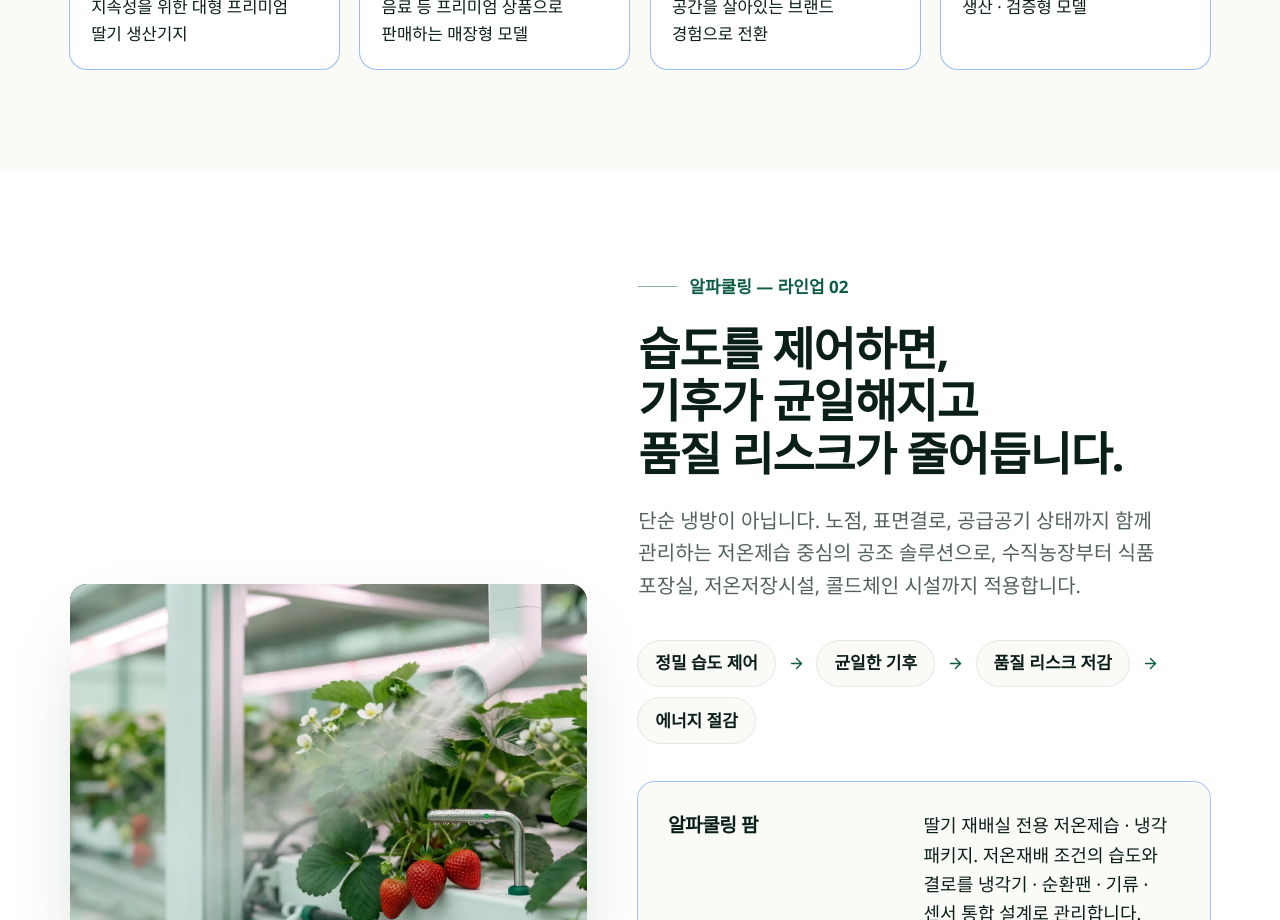
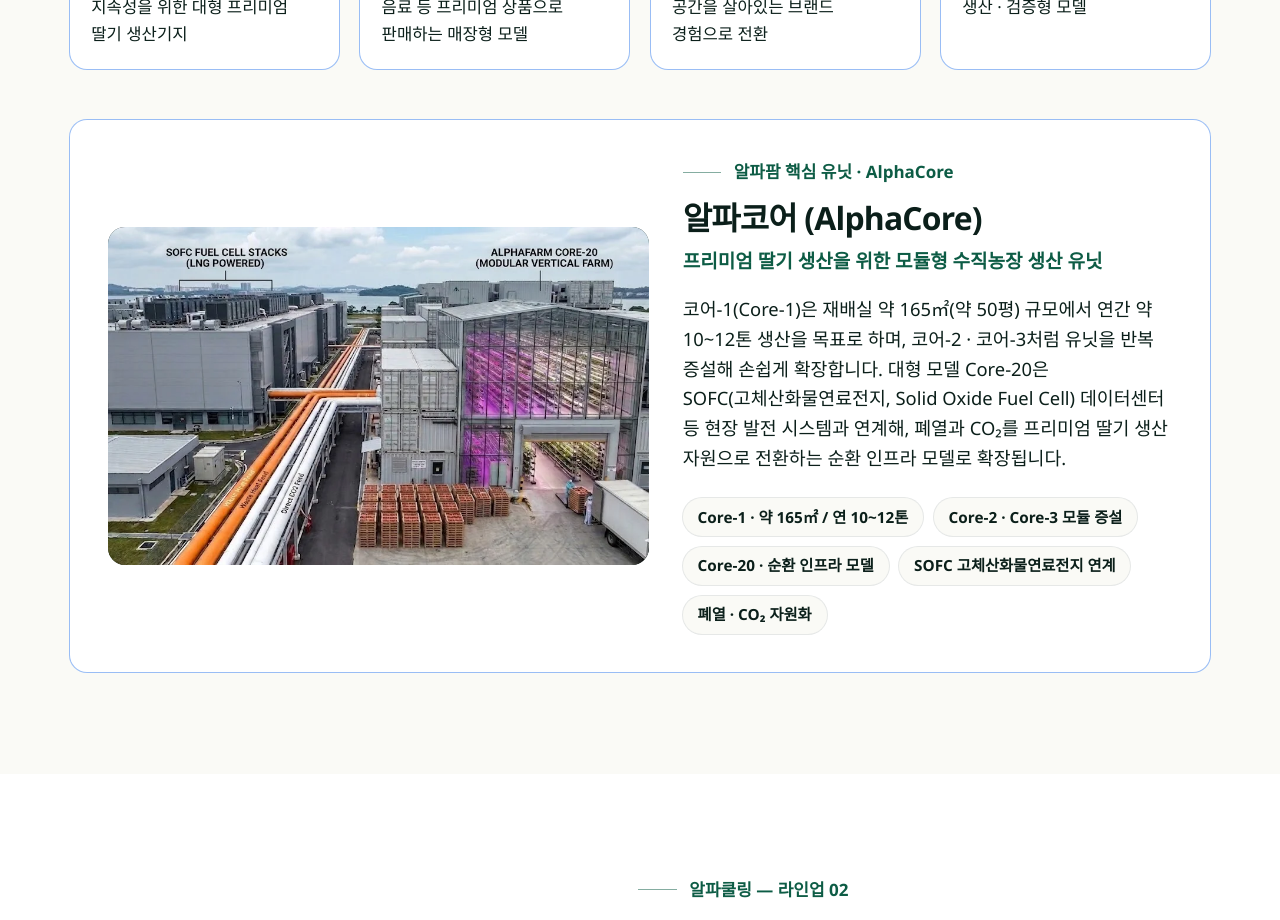
Before and after one commit to Ceselprimus/Ceselprimus, a Next.js app: page / in a window 1280 px wide. Shown: the part 4560-5480 px from the top of the page. Built offline with nearby package versions, Linux system fonts and the light colour scheme; a web font is replaced by a local one.

Commit message:
알파코어 설명문(국·영) 홈페이지 반영

```diff
--- a/app/HomePage.tsx
+++ b/app/HomePage.tsx
@@ -442,6 +442,37 @@
         </Reveal>
         <Reveal delay={160}>
           <FarmModels models={alphafarm.models} />
+        </Reveal>
+        <Reveal delay={200}>
+          <div className="mt-10 grid gap-8 rounded-2xl bg-white p-6 ring-1 ring-ink/8 md:mt-12 md:p-9 lg:grid-cols-[1.05fr_0.95fr] lg:items-center">
+            <figure className="relative overflow-hidden rounded-2xl bg-ink">
+              <div className="relative aspect-[16/10]">
+                <Image
+                  src={alphafarm.core.image}
+                  alt={alphafarm.core.imageAlt}
+                  fill
+                  sizes="(min-width: 1024px) 48vw, 92vw"
+                  className="object-cover"
+                />
+              </div>
+            </figure>
+            <div>
+              <Eyebrow>{alphafarm.core.eyebrow}</Eyebrow>
+              <p className="mt-3 text-2xl font-bold tracking-tight text-ink md:text-3xl">{alphafarm.core.name}</p>
+              <p className="mt-2 text-[1.05rem] font-semibold text-forest md:text-[1.12rem]">{alphafarm.core.lead}</p>
+              <p className="mt-4 text-[1.02rem] leading-relaxed text-ink/72 md:text-[1.08rem]">{alphafarm.core.body}</p>
+              <div className="mt-6 flex flex-wrap gap-2.5">
+                {alphafarm.core.tags.map((tag) => (
+                  <span
+                    key={tag}
+                    className="rounded-full bg-paper px-3.5 py-1.5 text-[0.9rem] font-semibold text-ink ring-1 ring-ink/10"
+                  >
+                    {tag}
+                  </span>
+                ))}
+              </div>
+            </div>
+          </div>
         </Reveal>
       </Container>
     </section>
--- a/app/components/SiteHeader.tsx
+++ b/app/components/SiteHeader.tsx
@@ -45,7 +45,7 @@
         }`}
       >
         <div className="mx-auto flex h-[68px] w-[min(1140px,92vw)] items-center justify-between md:h-[78px]">
-          <a href="#top" aria-label={nav.homeAria} onClick={() => setOpen(false)}>
+          <a href="/" aria-label={nav.homeAria} onClick={() => setOpen(false)}>
             <Image
               src={dark ? "/media/cesel-logo-ci-white-transparent.png" : "/media/cesel-logo-ci-transparent.png"}
               alt={nav.homeAria}
--- a/app/home-content.ts
+++ b/app/home-content.ts
@@ -76,6 +76,15 @@
     imageAlt: string;
     captionTitle: string;
     captionBody: string;
+    core: {
+      eyebrow: string;
+      name: string;
+      lead: string;
+      body: string;
+      tags: string[];
+      image: string;
+      imageAlt: string;
+    };
   };
   cooling: {
     eyebrow: string;
@@ -247,12 +256,12 @@
   },
   nav: {
     items: [
-      { href: "#lineup", label: "라인업" },
-      { href: "#alphafarm", label: "알파팜" },
-      { href: "#cases", label: "구축 사례" },
-      { href: "#news", label: "소식" },
+      { href: "/#lineup", label: "라인업" },
+      { href: "/#alphafarm", label: "알파팜" },
+      { href: "/#cases", label: "구축 사례" },
+      { href: "/#news", label: "소식" },
       { href: "/insights", label: "인사이트" },
-      { href: "#contact", label: "연락처" }
+      { href: "/#contact", label: "연락처" }
     ],
     inquiry: "사업개발 문의",
     langSwitch: { href: "/en", label: "EN" },
@@ -380,7 +389,23 @@
     ],
     imageAlt: "알파팜 도심형 딸기수직농장 운영 사례",
     captionTitle: "생산 현장과 운영 시스템을 함께 설계합니다",
-    captionBody: "재배 공간, 품질관리, 리테일 접점, 현지 사업화까지 하나의 흐름으로."
+    captionBody: "재배 공간, 품질관리, 리테일 접점, 현지 사업화까지 하나의 흐름으로.",
+    core: {
+      eyebrow: "알파팜 핵심 유닛 · AlphaCore",
+      name: "알파코어 (AlphaCore)",
+      lead: "프리미엄 딸기 생산을 위한 모듈형 수직농장 생산 유닛",
+      body:
+        "코어-1(Core-1)은 재배실 약 165㎡(약 50평) 규모에서 연간 약 10~12톤 생산을 목표로 하며, 코어-2 · 코어-3처럼 유닛을 반복 증설해 손쉽게 확장합니다. 대형 모델 Core-20은 SOFC(고체산화물연료전지, Solid Oxide Fuel Cell) 데이터센터 등 현장 발전 시스템과 연계해, 폐열과 CO₂를 프리미엄 딸기 생산 자원으로 전환하는 순환 인프라 모델로 확장됩니다.",
+      tags: [
+        "Core-1 · 약 165㎡ / 연 10~12톤",
+        "Core-2 · Core-3 모듈 증설",
+        "Core-20 · 순환 인프라 모델",
+        "SOFC 고체산화물연료전지 연계",
+        "폐열 · CO₂ 자원화"
+      ],
+      image: "/media/concepts/alphacore-concept-2.webp",
+      imageAlt: "알파코어 모듈형 딸기 수직농장과 SOFC 고체산화물연료전지 데이터센터 순환 인프라 조감도"
+    }
   },
   cooling: {
     eyebrow: "알파쿨링 — 라인업 02",
@@ -600,13 +625,13 @@
   footer: {
     brandDesc: "수직농장에서 콜드체인까지, 식품 인프라를 플랫폼으로.",
     navLinks: [
-      { href: "#lineup", label: "라인업" },
-      { href: "#alphafarm", label: "알파팜" },
-      { href: "#cases", label: "구축 사례" },
-      { href: "#ip", label: "권리·특허" },
-      { href: "#news", label: "소식" },
+      { href: "/#lineup", label: "라인업" },
+      { href: "/#alphafarm", label: "알파팜" },
+      { href: "/#cases", label: "구축 사례" },
+      { href: "/#ip", label: "권리·특허" },
+      { href: "/#news", label: "소식" },
       { href: "/insights", label: "인사이트" },
-      { href: "#contact", label: "연락처" }
+      { href: "/#contact", label: "연락처" }
     ],
     bizLines: [
       "주식회사 쎄슬프라이머스 농업회사법인  ·  대표자 이관호  ·  사업자등록번호 791-81-00425",
@@ -636,7 +661,12 @@
       "해외진출",
       "아세안 사업화",
       "농식품 컨설팅",
-      "연중 딸기 사업솔루션"
+      "연중 딸기 사업솔루션",
+      "알파코어 모듈형 수직농장",
+      "SOFC 고체산화물연료전지",
+      "Solid Oxide Fuel Cell",
+      "SOFC 데이터센터 연계 순환 인프라",
+      "폐열·CO2 자원화"
     ]
   }
 };
@@ -652,12 +682,12 @@
   },
   nav: {
     items: [
-      { href: "#lineup", label: "Lineup" },
-      { href: "#alphafarm", label: "AlphaFarm" },
-      { href: "#cases", label: "Cases" },
-      { href: "#news", label: "News" },
+      { href: "/#lineup", label: "Lineup" },
+      { href: "/#alphafarm", label: "AlphaFarm" },
+      { href: "/#cases", label: "Cases" },
+      { href: "/#news", label: "News" },
       { href: "/insights", label: "Insights" },
-      { href: "#contact", label: "Contact" }
+      { href: "/#contact", label: "Contact" }
     ],
     inquiry: "Contact us",
     langSwitch: { href: "/", label: "한국어" },
@@ -785,7 +815,23 @@
     ],
     imageAlt: "AlphaFarm urban strawberry vertical farm in operation",
     captionTitle: "We design the production site and the operating system together",
-    captionBody: "Growing space, quality control, retail touchpoints, and local business development — in one flow."
+    captionBody: "Growing space, quality control, retail touchpoints, and local business development — in one flow.",
+    core: {
+      eyebrow: "AlphaFarm core unit · AlphaCore",
+      name: "AlphaCore",
+      lead: "A modular vertical-farm production unit for premium strawberries",
+      body:
+        "Core-1 targets roughly 10–12 tons a year from a ~165 ㎡ cultivation room and scales easily by repeatedly adding units such as Core-2 and Core-3. The large-scale Core-20 links with on-site power systems such as SOFC (solid oxide fuel cell) data centers, becoming a circular-infrastructure model that converts waste heat and CO₂ into productive resources for premium strawberry farming.",
+      tags: [
+        "Core-1 · ~165 ㎡ / 10–12 t per year",
+        "Core-2 · Core-3 modular scaling",
+        "Core-20 · circular infrastructure",
+        "SOFC (solid oxide fuel cell) linkage",
+        "Waste heat · CO₂ to resources"
+      ],
+      image: "/media/concepts/alphacore-concept-2.webp",
+      imageAlt: "AlphaCore modular strawberry vertical farm linked with an SOFC solid oxide fuel cell data center as circular infrastructure"
+    }
   },
   cooling: {
     eyebrow: "AlphaCooling — Lineup 02",
@@ -1006,13 +1052,13 @@
   footer: {
     brandDesc: "From vertical farms to cold chain — food infrastructure as one platform.",
     navLinks: [
-      { href: "#lineup", label: "Lineup" },
-      { href: "#alphafarm", label: "AlphaFarm" },
-      { href: "#cases", label: "Cases" },
-      { href: "#ip", label: "IP portfolio" },
-      { href: "#news", label: "News" },
+      { href: "/#lineup", label: "Lineup" },
+      { href: "/#alphafarm", label: "AlphaFarm" },
+      { href: "/#cases", label: "Cases" },
+      { href: "/#ip", label: "IP portfolio" },
+      { href: "/#news", label: "News" },
       { href: "/insights", label: "Insights" },
-      { href: "#contact", label: "Contact" }
+      { href: "/#contact", label: "Contact" }
     ],
     bizLines: [
       "CESeL Primus Co., Ltd. (Agricultural corporation)  ·  CEO Kwanho Lee (Kevin Lee)  ·  Business registration no. 791-81-00425",
@@ -1042,7 +1088,12 @@
       "Overseas expansion",
       "ASEAN commercialization",
       "Agri-food consulting",
-      "Year-round strawberry business solution"
+      "Year-round strawberry business solution",
+      "AlphaCore modular vertical farm",
+      "SOFC solid oxide fuel cell",
+      "SOFC-powered data center",
+      "Circular infrastructure converting waste heat and CO2",
+      "Core-20"
     ]
   }
 };
--- a/app/layout.tsx
+++ b/app/layout.tsx
@@ -49,6 +49,18 @@
     "팜인샵",
     "냉동 냉장 설비 관리",
     "에너지저장장치 연계 콜드체인 컨테이너",
+    "알파코어",
+    "AlphaCore",
+    "모듈형 수직농장",
+    "Core-20",
+    "SOFC",
+    "고체산화물연료전지",
+    "Solid Oxide Fuel Cell",
+    "SOFC 데이터센터",
+    "연료전지 데이터센터",
+    "폐열 재활용",
+    "CO2 자원화",
+    "순환 인프라",
     "에너지 효율화",
     "해외진출",
     "아세안 해외 사업화",
```
Also changed, not shown: public/llms-full.txt, public/llms.txt.
